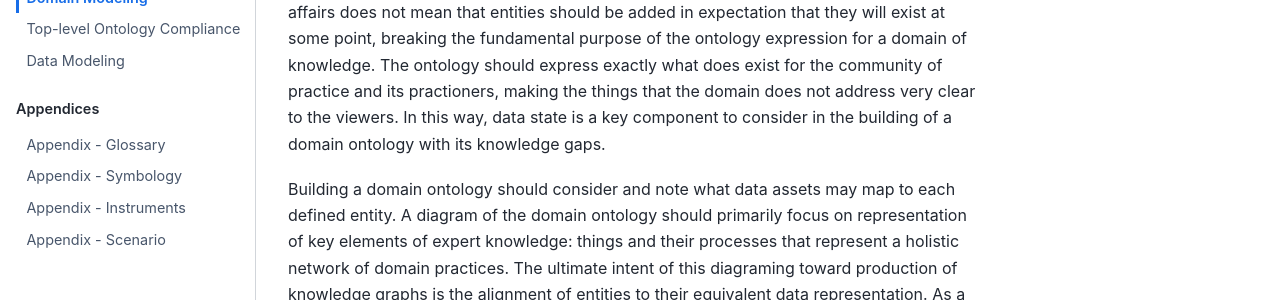
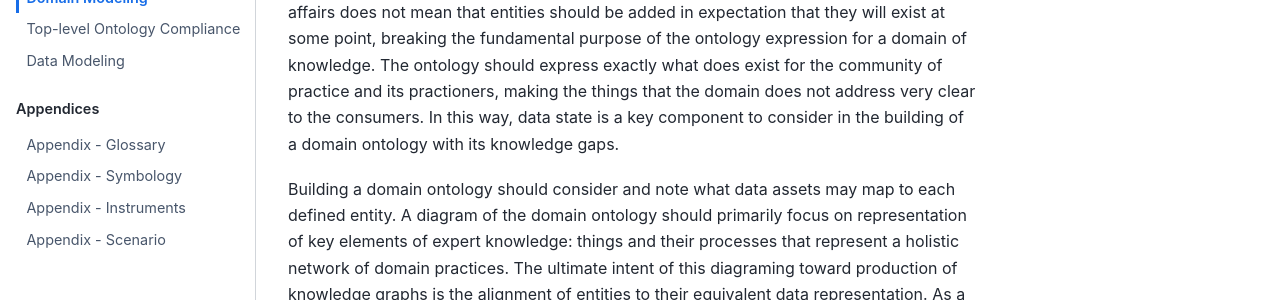
Before and after one commit to CertusGroup/cerdo, a Sphinx documentation site: the page built from docs/source/domain_model.md, in a window 1280 px wide and 1400 px high, scrolled down 621 px. Shown: the part 337-637 px from the top of the window. Built offline with Sphinx 7.4.7 and the Sphinx Book theme 1.1.4, drawn with Linux system fonts in a browser that asks for light colours; some of the changed text lies outside the part shown.

```diff
--- a/docs/source/domain_model.md
+++ b/docs/source/domain_model.md
@@ -8,7 +8,7 @@ It is important to take time in understanding the knowledge to be represented in
 
 The conceptual graph should aim to represent explicit and implicit knowledge to the fullest extent possible. The process to elicit this knowledge can be lengthy and tedious, engaging with several subject matter experts (SMEs). These experts, in acknowledgement of the biases and inconsistencies that may emerge, provide critical information regarding the fundamental state and function of their domain of knowledge. These common fundamental states give us a key view into the essential entities and data requisite to define the domain ontology for their community of practices. As a result, the knowledge they express is brought systemically closer to the processes they use while exposing the gaps they fail, in part or whole, to explain.
 
-Knowledge gaps should be clear in your domain ontology. The existence of an entity implies that it can be observed in the real world and denotes that there are epistemological and methodological rationale for it to be expressed through some data state. This state of affairs does not mean that entities should be added in expectation that they will exist at some point, breaking the fundamental purpose of the ontology expression for a domain of knowledge. The ontology should express exactly what does exist for the community of practice and its practioners, making the things that the domain does not address very clear to the viewers. In this way, data state is a key component to consider in the building of a domain ontology with its knowledge gaps.
+Knowledge gaps should be clear in your domain ontology. The existence of an entity implies that it can be observed in the real world and denotes that there are epistemological and methodological rationale for it to be expressed through some data state. This state of affairs does not mean that entities should be added in expectation that they will exist at some point, breaking the fundamental purpose of the ontology expression for a domain of knowledge. The ontology should express exactly what does exist for the community of practice and its practioners, making the things that the domain does not address very clear to the consumers. In this way, data state is a key component to consider in the building of a domain ontology with its knowledge gaps.
 
 Building a domain ontology should consider and note what data assets may map to each defined entity. A diagram of the domain ontology should primarily focus on representation of key elements of expert knowledge: things and their processes that represent a holistic network of domain practices. The ultimate intent of this diagraming toward production of knowledge graphs is the alignment of entities to their equivalent data representation. As a result, there should be some initial consideration and indication of what data assets populate each entity within the domain ontology model.
 
```
Also changed, not shown: other parts of docs/source/domain_model.md (+1 -0 lines), docs/source/tlo_compliance.md (+1 -1 lines).
